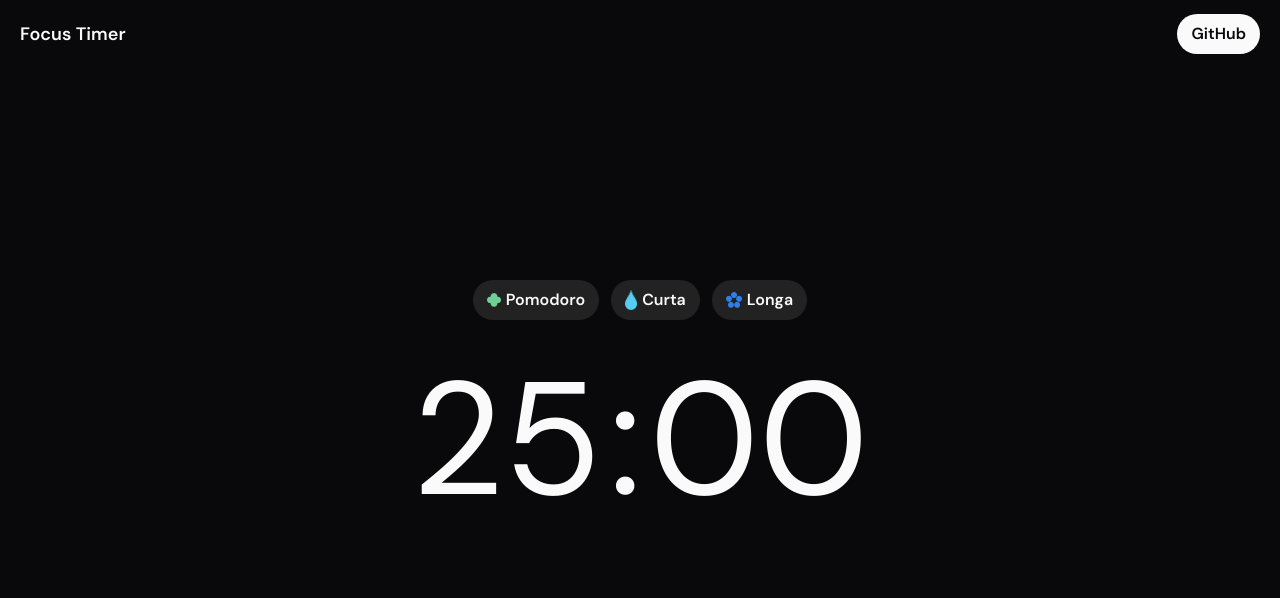
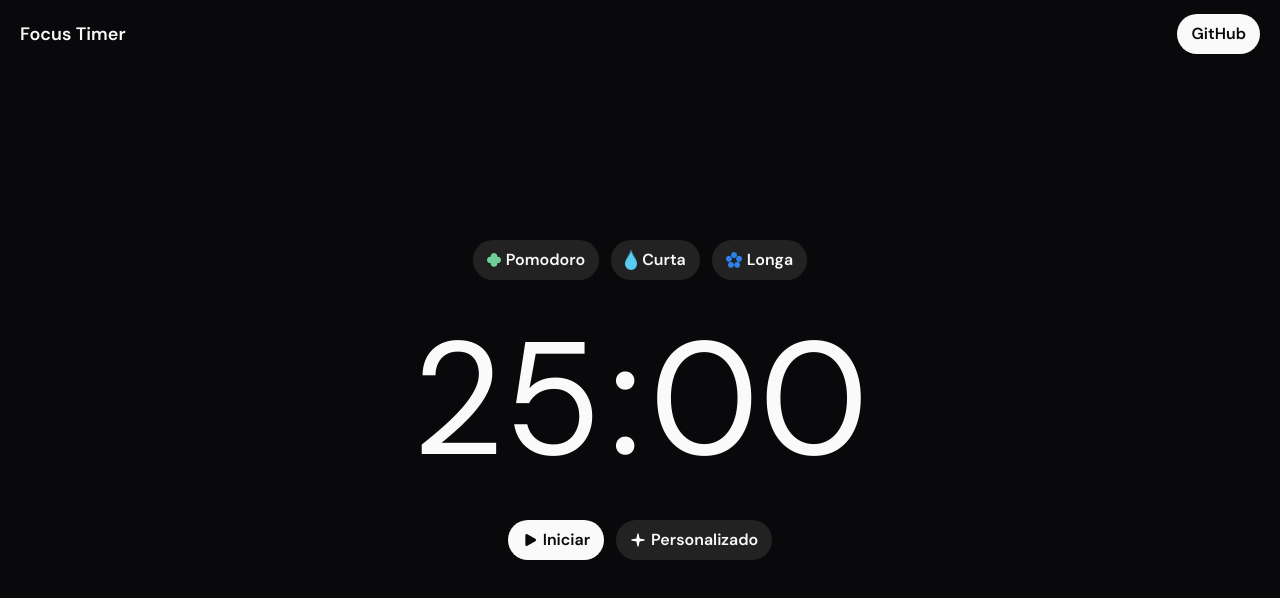
Before and after one commit to RyanGabr/focus-timer, a React (Vite) app: page / in a window 1280 px wide. Shown: the top 598 px of the page. Built offline with nearby package versions, Linux system fonts and the light colour scheme.

Commit message:
features: Controls and create new button variant 'Warning'

```diff
--- a/src/app.tsx
+++ b/src/app.tsx
@@ -1,4 +1,5 @@
 import { Navbar } from "./components/navbar";
+import { Controls } from "./features/controls/controls";
 import { Presets } from "./features/presets/presets";
 import { Timer } from "./features/timer/timer";
 
@@ -9,6 +10,7 @@ export function App() {
       <main className="flex flex-col items-center justify-center gap-10 h-screen">
         <Presets />
         <Timer />
+        <Controls />
       </main>
     </div>
   );
--- a/src/components/button.tsx
+++ b/src/components/button.tsx
@@ -10,7 +10,8 @@ const buttonVariants = cva(
     variants: {
       variant: {
         default: "bg-zinc-50 text-zinc-950 hover:bg-zinc-200",
-        secondary: "bg-white/10 text-zinc-50 hover:bg-white/15"
+        secondary: "bg-white/10 text-zinc-50 hover:bg-white/15",
+        warning: "bg-amber-500/10 text-amber-400 hover:bg-amber-500/15"
       }
     },
     defaultVariants: {
--- /dev/null
+++ b/src/features/controls/controls.tsx
@@ -0,0 +1,52 @@
+import { Button } from "@/components/button";
+import { useTimer } from "@/context/timer-context";
+import { Pause, Play, Sparkle } from "lucide-react";
+import { useEffect, useRef, useState } from "react";
+
+export function Controls() {
+  const intervalRef = useRef(0);
+  const [isTimerActive, setIsTimerActive] = useState(false);
+  const { setSecondsAmount } = useTimer();
+
+  useEffect(() => {
+    if (isTimerActive) {
+      intervalRef.current = setInterval(() => {
+        setSecondsAmount((state) => {
+          if (state === 0) {
+            clearInterval(intervalRef.current);
+            setIsTimerActive(false);
+            return 0;
+          }
+          return state - 1;
+        });
+      }, 1000) as unknown as number;
+    } else {
+      clearInterval(intervalRef.current);
+    }
+  }, [isTimerActive]);
+
+  function toggleTimer() {
+    setIsTimerActive((state) => !state);
+  }
+
+  return (
+    <div className="flex items-center justify-center gap-3">
+      <Button
+        onClick={toggleTimer}
+        variant={isTimerActive ? "warning" : "default"}
+      >
+        {!isTimerActive && (
+          <Play className="fill-zinc-950 text-transparent" size={16} />
+        )}
+        {isTimerActive && (
+          <Pause className="fill-amber-400 text-transparent" size={16} />
+        )}
+        {isTimerActive ? "Pausar" : "Iniciar"}
+      </Button>
+      <Button variant="secondary">
+        <Sparkle className="fill-zinc-50 text-transparent" size={16} />
+        Personalizado
+      </Button>
+    </div>
+  );
+}
```
